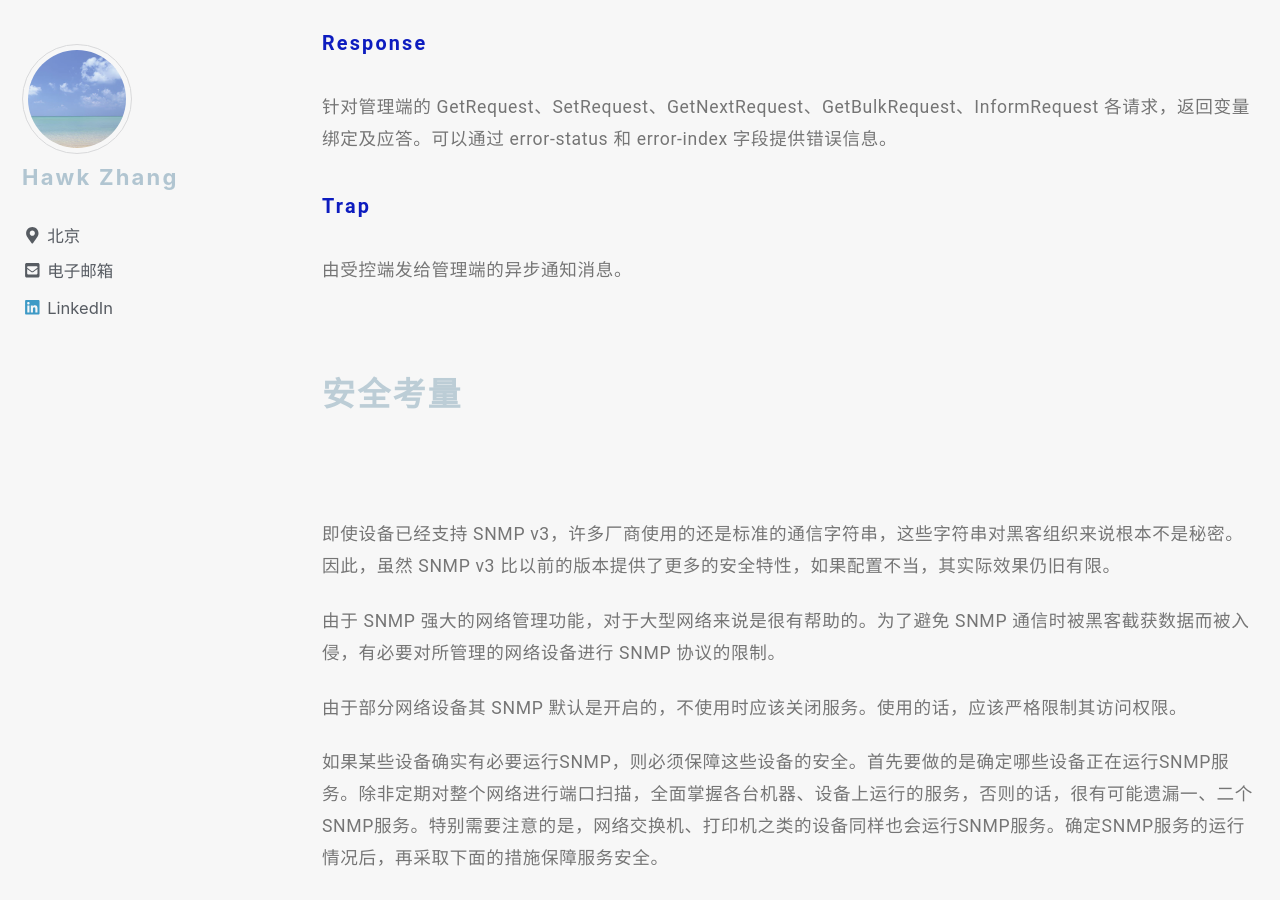
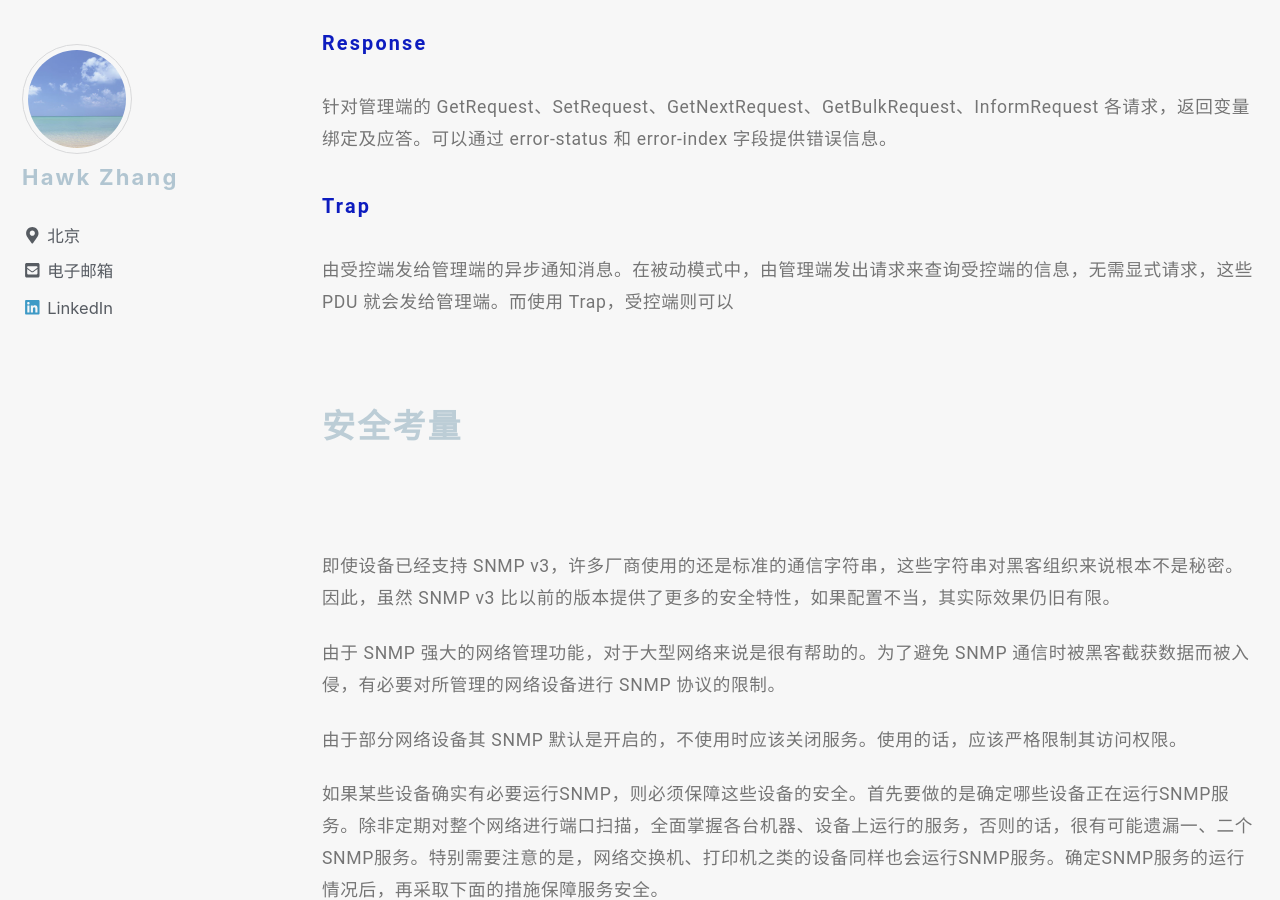
Before and after one commit to narru888/linotes_note, a Jekyll site: the page built from _posts/monitor/zabbix/2018-01-02-monitor.snmp.md, in a window 1280 px wide and 900 px high, scrolled down 6608 px. Built offline with Jekyll 4.4.1, drawn with Linux system fonts in a browser that asks for light colours; nearby versions of some CDN libraries; a script that is not in the unit is left out.

Commit message:
update on 2018-10-20 20:42:01 CST

```diff
--- a/_posts/monitor/zabbix/2018-01-02-monitor.snmp.md
+++ b/_posts/monitor/zabbix/2018-01-02-monitor.snmp.md
@@ -208,7 +208,7 @@ SNMP v1 指定了 5 个核心 PDU，SNMP v2 增加了 GetBulkRequest 和 InformR
 
 ##### Trap
 
-由受控端发给管理端的异步通知消息。
+由受控端发给管理端的异步通知消息。在被动模式中，由管理端发出请求来查询受控端的信息，无需显式请求，这些 PDU 就会发给管理端。而使用 Trap，受控端则可以
 
 
 
```
